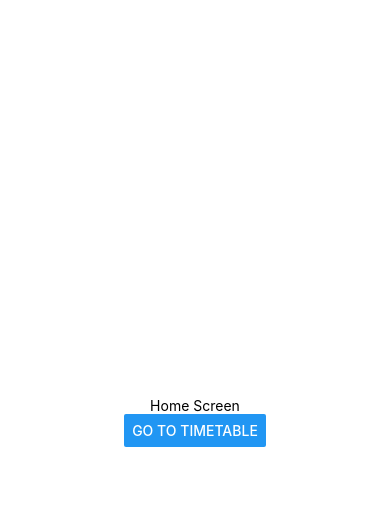
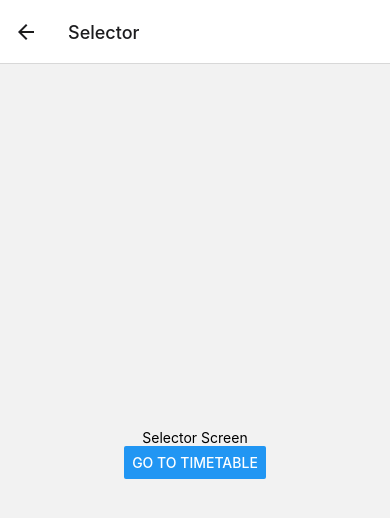
Before and after one commit to darara47/timetable-frontend, a React Native app: screen /Selector in a window 390 px wide. Shown: the top 518 px of the page. Built offline with nearby package versions, Linux system fonts and the light colour scheme.

Commit message:
Add selector screen

```diff
--- a/App.tsx
+++ b/App.tsx
@@ -1,6 +1,8 @@
 import { NavigationContainer } from '@react-navigation/native';
 import { createNativeStackNavigator } from '@react-navigation/native-stack';
+import { Button } from 'react-native';
 import HomeScreen from './src/screens/Home/Home';
+import SelectorScreen from './src/screens/Selector/Selector';
 import TimetableScreen from './src/screens/Timetable/Timetable';
 
 const Stack = createNativeStackNavigator();
@@ -11,7 +13,15 @@ function App() {
       <Stack.Navigator>
         <Stack.Screen name="Home" component={HomeScreen}
           options={{ headerShown: false }} />
-        <Stack.Screen name="Timetable" component={TimetableScreen} />
+        <Stack.Screen name="Selector" component={SelectorScreen} />
+        <Stack.Screen name="Timetable" component={TimetableScreen} options={({ navigation }) => ({
+          headerLeft: () => (
+            <Button
+              title='Back'
+              onPress={() => navigation.navigate('Home')}
+            />
+          ),
+        })} />
       </Stack.Navigator>
     </NavigationContainer>
   );
--- a/src/screens/Home/Home.tsx
+++ b/src/screens/Home/Home.tsx
@@ -5,8 +5,8 @@ function HomeScreen({ navigation }: { navigation: any }) {
     <View style={styles.container}>
       <Text>Home Screen</Text>
       <Button
-        title="Go to Timetable"
-        onPress={() => navigation.navigate('Timetable')}
+        title="Go to Selector"
+        onPress={() => navigation.navigate('Selector')}
       />
     </View>
   );
--- /dev/null
+++ b/src/screens/Selector/Selector.tsx
@@ -0,0 +1,15 @@
+import { Button, View, Text } from 'react-native';
+
+function SelectorScreen({ navigation }: { navigation: any }) {
+  return (
+    <View style={{ flex: 1, alignItems: 'center', justifyContent: 'center' }}>
+      <Text>Selector Screen</Text>
+      <Button
+        title="Go to Timetable"
+        onPress={() => navigation.navigate('Timetable')}
+      />
+    </View>
+  );
+}
+
+export default SelectorScreen;
--- a/src/screens/Timetable/Timetable.tsx
+++ b/src/screens/Timetable/Timetable.tsx
@@ -1,13 +1,11 @@
-import { Button, View, Text } from 'react-native';
+import { useEffect } from 'react';
+import { View, Text } from 'react-native';
 
 function TimetableScreen({ navigation }: { navigation: any }) {
+
   return (
     <View style={{ flex: 1, alignItems: 'center', justifyContent: 'center' }}>
-      <Text>Details Screen</Text>
-      <Button
-        title="Go to Timetable... again"
-        onPress={() => navigation.navigate('Timetable')}
-      />
+      <Text>Timetable Screen</Text>
     </View>
   );
 }
```
Also changed, not shown: tsconfig.json (+7 -1 lines).
